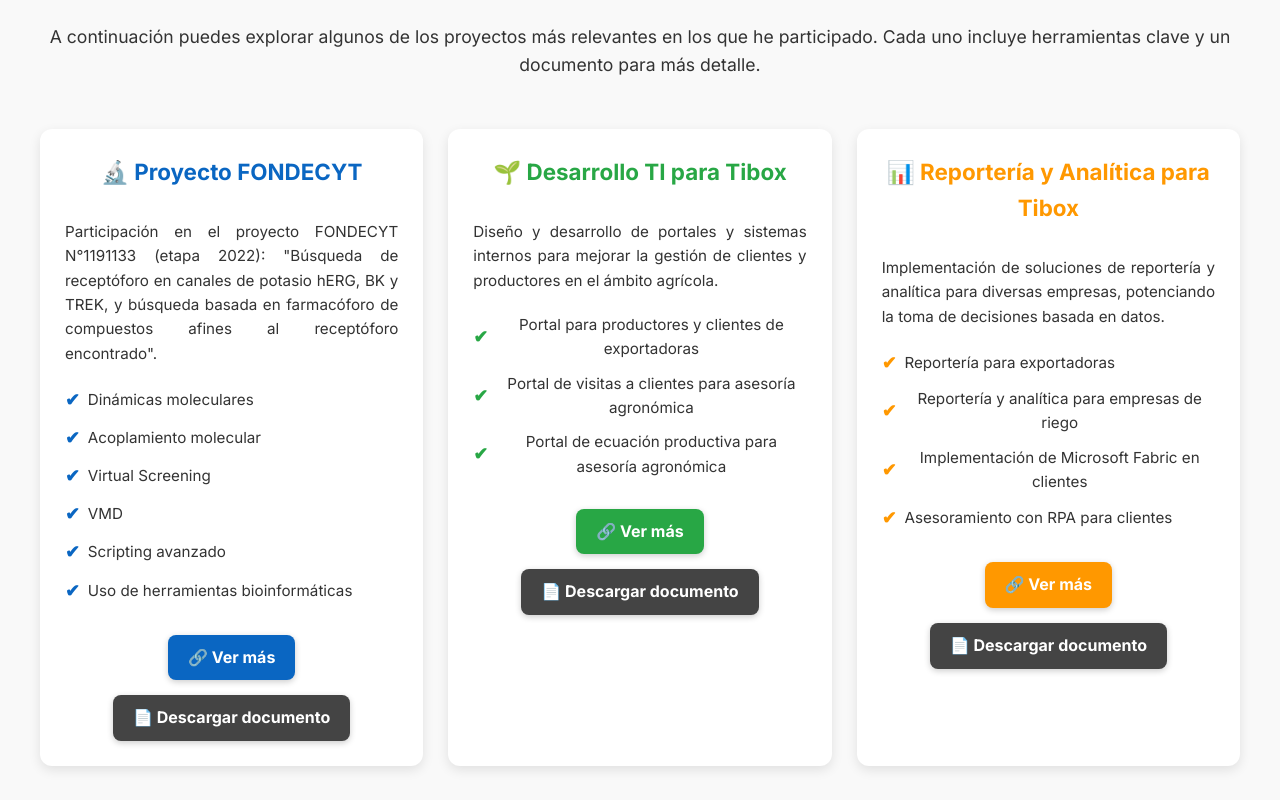
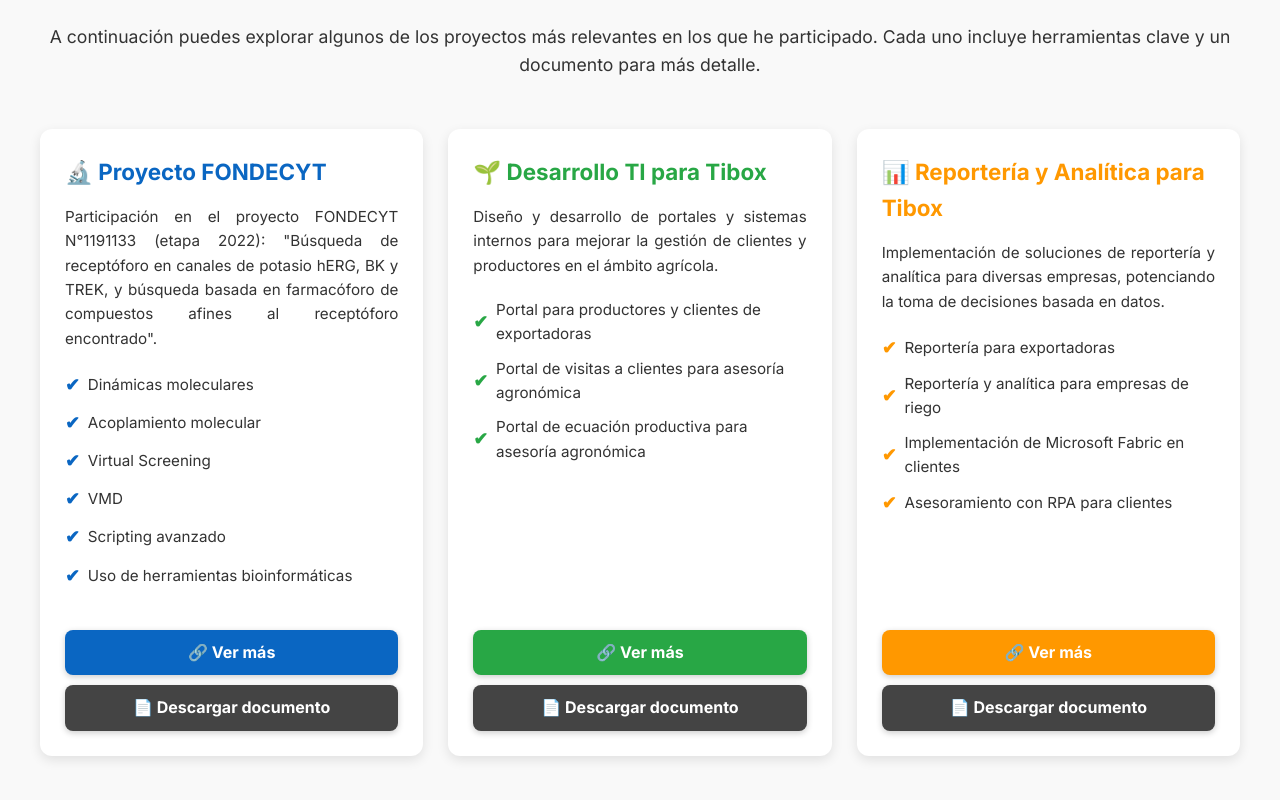
Before and after one commit to MarceloAraneda26/Portafolio-Inicial, a React (Vite) app: page / in a window 1280 px wide. Shown: the part 1180-1980 px from the top of the page. Built offline with nearby package versions, Linux system fonts and the light colour scheme.

Commit message:
Actualizacion 4

```diff
--- a/index.html
+++ b/index.html
@@ -5,16 +5,35 @@
     <meta name="viewport" content="width=device-width, initial-scale=1.0" />
 
     <!-- SEO básico -->
-    <meta name="description" content="Portafolio personal de [Tu Nombre]. Proyectos, experiencia y contacto." />
-    <meta name="author" content="[Tu Nombre]" />
+    <meta name="description" content="Portafolio personal de Marcelo Araneda. Ingeniero Civil en Bioinformática y Product Owner. Proyectos destacados, experiencia y contacto." />
+    <meta name="author" content="Marcelo Araneda" />
 
     <!-- Favicon -->
     <link rel="icon" type="image/svg+xml" href="/vite.svg" />
 
-    <title>Portafolio de [Tu Nombre]</title>
+    <!-- Título -->
+    <title>Portafolio de Marcelo Araneda</title>
 
+    <!-- Robots -->
     <meta name="robots" content="index, follow" />
     <meta http-equiv="X-UA-Compatible" content="IE=edge" />
+
+    <!-- Open Graph / Facebook -->
+    <meta property="og:title" content="Portafolio de Marcelo Araneda" />
+    <meta property="og:description" content="Explora los proyectos, experiencia y habilidades de Marcelo Araneda, Ingeniero Civil en Bioinformática y Product Owner." />
+    <meta property="og:type" content="website" />
+    <meta property="og:url" content="https://marcelo-araneda-portafolio.netlify.app/" />
+    <!-- Cambia esta imagen por una tuya subida en /public -->
+    <meta property="og:image" content="https://marcelo-araneda-portafolio.netlify.app/preview.png" />
+
+    <!-- Twitter Card -->
+    <meta name="twitter:card" content="summary_large_image" />
+    <meta name="twitter:title" content="Portafolio de Marcelo Araneda" />
+    <meta name="twitter:description" content="Proyectos destacados, experiencia y habilidades en bioinformática y gestión TI." />
+    <meta name="twitter:image" content="https://marcelo-araneda-portafolio.netlify.app/preview.png" />
+
+    <!-- Color para navegadores móviles -->
+    <meta name="theme-color" content="#0A66C2" />
   </head>
   <body>
     <div id="root"></div>
--- a/src/components/Projects.jsx
+++ b/src/components/Projects.jsx
@@ -1,3 +1,5 @@
+import "./projects.css"; // 👈 importa tu CSS
+
 export default function Projects() {
   const proyectos = [
     {
@@ -14,7 +16,7 @@
       ],
       color: "#0A66C2",
       link: "https://cbsm.utalca.cl/wendylab/",
-      doc: "/docs/fondecyt.pdf", // 👉 reemplaza por tu ruta real
+      doc: "/docs/fondecyt.pdf",
     },
     {
       titulo: "🌱 Desarrollo TI para Tibox",
@@ -27,7 +29,7 @@
       ],
       color: "#28a745",
       link: "https://www.tibox.cl/desarrollo-de-aplicaciones-a-medida/",
-      doc: "/docs/tibox-desarrollo.pdf", // 👉 reemplaza por tu ruta real
+      doc: "/docs/tibox-desarrollo.pdf",
     },
     {
       titulo: "📊 Reportería y Analítica para Tibox",
@@ -41,7 +43,7 @@
       ],
       color: "#ff9800",
       link: "https://www.tibox.cl/reportes-en-power-bi/",
-      doc: "/docs/tibox-analitica.pdf", // 👉 reemplaza por tu ruta real
+      doc: "/docs/tibox-analitica.pdf",
     },
   ];
 
@@ -55,128 +57,56 @@
         textAlign: "center",
       }}
     >
-      <h2 style={{ fontSize: "2rem", marginBottom: "30px" }}>🚀 Mis Proyectos Destacados</h2>
+      <h2 style={{ fontSize: "2rem", marginBottom: "30px" }}>
+        🚀 Mis Proyectos Destacados
+      </h2>
       <p style={{ fontSize: "1.1rem", marginBottom: "50px", lineHeight: "1.6" }}>
-        A continuación puedes explorar algunos de los proyectos más relevantes en los que he
-        participado. Cada uno incluye herramientas clave y un documento para más detalle.
+        A continuación puedes explorar algunos de los proyectos más relevantes en los
+        que he participado. Cada uno incluye herramientas clave y un documento para más detalle.
       </p>
 
-      <div
-        style={{
-          display: "grid",
-          gridTemplateColumns: "repeat(auto-fit, minmax(300px, 1fr))",
-          gap: "25px",
-        }}
-      >
+      {/* GRID */}
+      <div className="projects-grid">
         {proyectos.map((proyecto) => (
-          <div
-            key={proyecto.titulo}
-            style={{
-              backgroundColor: "#fff",
-              borderRadius: "12px",
-              boxShadow: "0 4px 12px rgba(0,0,0,0.1)",
-              padding: "25px",
-              display: "flex",
-              flexDirection: "column",
-              alignItems: "center",
-              transition: "transform 0.3s, box-shadow 0.3s",
-            }}
-            onMouseOver={(e) => {
-              e.currentTarget.style.transform = "translateY(-5px)";
-              e.currentTarget.style.boxShadow = "0 8px 20px rgba(0,0,0,0.15)";
-            }}
-            onMouseOut={(e) => {
-              e.currentTarget.style.transform = "translateY(0)";
-              e.currentTarget.style.boxShadow = "0 4px 12px rgba(0,0,0,0.1)";
-            }}
-          >
+          <div key={proyecto.titulo} className="project-card">
+            {/* Parte superior */}
+            <div>
               <h3
-              style={{
-                color: proyecto.color,
-                fontSize: "1.4rem",
-                marginBottom: "15px",
-              }}
+                className="project-title"
+                style={{ color: proyecto.color }}
               >
                 {proyecto.titulo}
               </h3>
-            <p
-              style={{
-                fontSize: "0.95rem",
-                marginBottom: "20px",
-                lineHeight: "1.6",
-                textAlign: "justify",
-              }}
-            >
-              {proyecto.descripcion}
-            </p>
-            <ul style={{ listStyle: "none", padding: 0, margin: 0, width: "100%" }}>
+              <p className="project-description">{proyecto.descripcion}</p>
+              <ul className="project-details">
                 {proyecto.detalles.map((detalle) => (
-                <li
-                  key={detalle}
-                  style={{
-                    marginBottom: "10px",
-                    display: "flex",
-                    alignItems: "center",
-                    fontSize: "0.95rem",
-                  }}
-                >
-                  <span
-                    style={{
-                      color: proyecto.color,
-                      fontWeight: "bold",
-                      marginRight: "8px",
-                      fontSize: "1.1rem",
-                    }}
-                  >
-                    ✔
-                  </span>
+                  <li key={detalle}>
+                    <span style={{ color: proyecto.color }}>✔</span>
                     {detalle}
                   </li>
                 ))}
               </ul>
+            </div>
 
-            {/* Botón Ver más */}
+            {/* Botones */}
+            <div style={{ marginTop: "20px" }}>
               <a
                 href={proyecto.link}
                 target="_blank"
                 rel="noopener noreferrer"
-              style={{
-                marginTop: "20px",
-                padding: "10px 20px",
-                backgroundColor: proyecto.color,
-                color: "#fff",
-                fontWeight: "bold",
-                textDecoration: "none",
-                borderRadius: "8px",
-                boxShadow: "0 2px 6px rgba(0,0,0,0.2)",
-                transition: "background-color 0.3s",
-              }}
-              onMouseOver={(e) => (e.currentTarget.style.backgroundColor = "#222")}
-              onMouseOut={(e) => (e.currentTarget.style.backgroundColor = proyecto.color)}
+                className="project-button"
+                style={{ backgroundColor: proyecto.color }}
               >
                 🔗 Ver más
               </a>
-
-            {/* Botón Descargar documento */}
               <a
                 href={proyecto.doc}
                 download
-              style={{
-                marginTop: "15px",
-                padding: "10px 20px",
-                backgroundColor: "#444",
-                color: "#fff",
-                fontWeight: "bold",
-                textDecoration: "none",
-                borderRadius: "8px",
-                boxShadow: "0 2px 6px rgba(0,0,0,0.2)",
-                transition: "background-color 0.3s",
-              }}
-              onMouseOver={(e) => (e.currentTarget.style.backgroundColor = "#000")}
-              onMouseOut={(e) => (e.currentTarget.style.backgroundColor = "#444")}
+                className="project-button doc"
               >
                 📄 Descargar documento
               </a>
+            </div>
           </div>
         ))}
       </div>
--- /dev/null
+++ b/src/components/projects.css
@@ -0,0 +1,83 @@
+/* Grid de proyectos */
+.projects-grid {
+  display: grid;
+  grid-template-columns: repeat(auto-fit, minmax(300px, 1fr));
+  gap: 25px;
+  align-items: stretch; /* Estira las tarjetas para igualarlas */
+}
+
+/* Tarjeta de proyecto */
+.project-card {
+  background: #fff;
+  border-radius: 12px;
+  box-shadow: 0 4px 12px rgba(0, 0, 0, 0.1);
+  padding: 25px;
+  display: flex;
+  flex-direction: column;
+  justify-content: space-between;
+  transition: transform 0.3s, box-shadow 0.3s;
+}
+
+.project-card:hover {
+  transform: translateY(-5px);
+  box-shadow: 0 8px 20px rgba(0, 0, 0, 0.15);
+}
+
+/* Título */
+.project-title {
+  font-size: 1.4rem;
+  margin-bottom: 15px;
+  text-align: left;
+}
+
+/* Descripción */
+.project-description {
+  font-size: 0.95rem;
+  margin-bottom: 20px;
+  line-height: 1.6;
+  text-align: justify;
+}
+
+/* Lista de detalles */
+.project-details {
+  list-style: none;
+  padding: 0;
+  margin: 0;
+  text-align: left;
+}
+
+.project-details li {
+  margin-bottom: 10px;
+  display: flex;
+  align-items: center;
+  font-size: 0.95rem;
+}
+
+.project-details li span {
+  font-weight: bold;
+  margin-right: 8px;
+  font-size: 1.1rem;
+}
+
+/* Botones */
+.project-button {
+  padding: 10px 20px;
+  color: #fff;
+  font-weight: bold;
+  text-decoration: none;
+  border-radius: 8px;
+  box-shadow: 0 2px 6px rgba(0, 0, 0, 0.2);
+  display: block;
+  margin-top: 10px;
+  transition: opacity 0.3s;
+  text-align: center;
+}
+
+.project-button:hover {
+  opacity: 0.85;
+}
+
+/* Botón de ver más (color dinámico lo das inline) */
+.project-button.doc {
+  background-color: #444;
+}
```
Also changed, not shown: 1 other file (tests, documents, lock files or other folders). Lines whose indentation alone changed are shown as unchanged.
